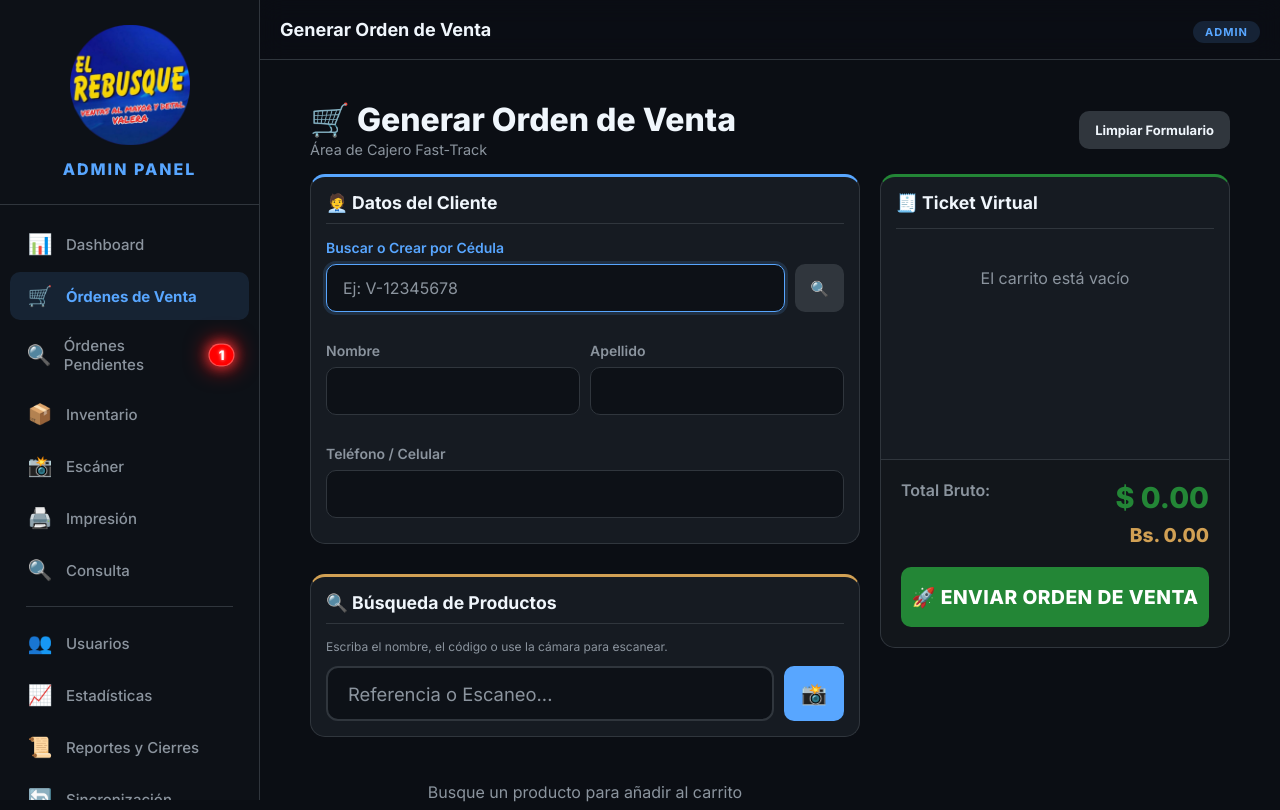
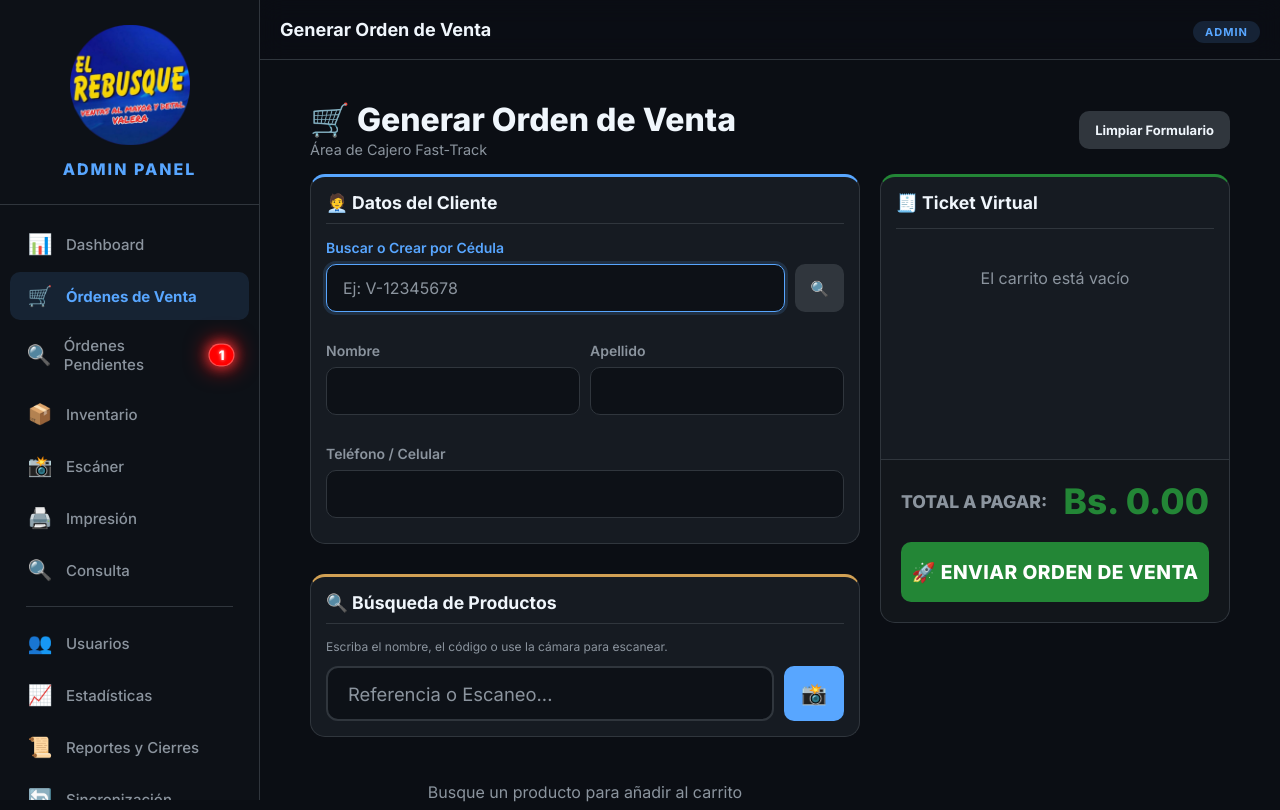
Before and after one commit to Salvaberticci/sistema-gestion-productos-web, a PHP site: page /modules/ventas/index.php in a window 1280 px wide. Shown: the top 810 px of the page. Run offline with PHP 8.4, Linux system fonts and the light colour scheme; a user stored in the database is signed in; tables that the repository leaves empty hold one stand-in row (values such as "Sample post"); some libraries are stand-ins or nearby versions.

Commit message:
🚀 Mejora Visual: Solo Bolívares en Orden de Venta (POS)

```diff
--- a/assets/js/pos.js
+++ b/assets/js/pos.js
@@ -135,8 +135,8 @@ function buscarProducto(query, autoSelectFirst = false) {
                         <div class="product-card-name" style="-webkit-line-clamp: 2;">${p.referencia}</div>
                         <div class="product-card-code">Cod: ${p.codigop} • Stock: <span class="${p.exisact <= 0 ? 'text-danger fw-bold' : ''}">${parseFloat(p.exisact).toFixed(0)}</span></div>
                     </div>
-                    <div class="product-card-price" style="flex-shrink:0;">
-                        ${p.formatted_usd}
+                    <div class="product-card-price text-gold" style="flex-shrink:0;">
+                        ${p.formatted_bs} <span style="font-size:0.7rem;">BS.</span>
                     </div>
                 `;
                 container.appendChild(card);
@@ -147,7 +147,7 @@ function buscarProducto(query, autoSelectFirst = false) {
 function pedirCantidad(product) {
     Swal.fire({
         title: 'Cantidad',
-        html: `<b>${product.referencia}</b><br><br>Stock: ${Math.floor(product.exisact)}<br>Precio: <span class="text-accent">${product.formatted_usd}</span>`,
+        html: `<b>${product.referencia}</b><br><br>Stock: ${Math.floor(product.exisact)}<br>Precio: <span class="text-gold" style="font-size:1.4rem; font-weight:800;">${product.formatted_bs} <small>BS.</small></span>`,
         input: 'number',
         inputValue: 1,
         inputAttributes: { min: 1, step: 1 },
@@ -226,17 +226,16 @@ function renderCart() {
             </div>
             <div style="display:flex; align-items:center; gap:10px;">
                 <div class="cart-item-qty">${item.cantidad} x</div>
-                <div class="cart-item-price">$ ${(item.pventa * item.cantidad).toFixed(2)}</div>
+                <div class="cart-item-price" style="color:var(--color-gold);">Bs. ${(item.precio_bs * item.cantidad).toLocaleString('es-VE', {minimumFractionDigits:2, maximumFractionDigits:2})}</div>
                 <div style="cursor:pointer; color:var(--color-danger); font-size:1.1rem;" onclick="removerItem(${index})">🗑️</div>
             </div>
         `;
         container.appendChild(div);
     });
 
-    totalUsdSpan.innerText = `$ ${totUsd.toFixed(2)}`;
-    // Usar la tasa del primer item o 1
     const rate = cartItems[0] ? (cartItems[0].precio_bs / cartItems[0].pventa) : 1;
-    totalBsSpan.innerText = `Bs. ${(totUsd * rate).toFixed(2)}`;
+    totalBsSpan.innerText = `Bs. ${(totUsd * rate).toLocaleString('es-VE', {minimumFractionDigits:2, maximumFractionDigits:2})}`;
+    if (totalUsdSpan) totalUsdSpan.innerText = `$ ${totUsd.toFixed(2)}`;
 }
 
 function removerItem(index) {
--- a/modules/ventas/index.php
+++ b/modules/ventas/index.php
@@ -135,13 +135,11 @@ require_once __DIR__ . '/../../includes/navbar.php';
             </div>
 
             <div style="border-top: 1px solid var(--color-border); padding: 20px; background: rgba(0,0,0,0.2);">
-                <div style="display:flex; justify-content:space-between; margin-bottom: 8px;">
-                    <span style="color:var(--color-text-dim); font-weight: 600;">Total Bruto:</span>
-                    <span id="cartTotalUSD" style="font-size:1.8rem; font-weight:900; color: var(--color-success);">$ 0.00</span>
+                <div style="display:flex; justify-content:space-between; align-items:center; margin-bottom: 20px;">
+                    <span style="color:var(--color-text-dim); font-weight: 800; font-size: 1.1rem;">TOTAL A PAGAR:</span>
+                    <span id="cartTotalBS" style="font-size:2.2rem; font-weight:900; color:var(--color-success);">Bs. 0.00</span>
                 </div>
-                <div style="display:flex; justify-content:flex-end; margin-bottom: 20px;">
-                    <span id="cartTotalBS" style="font-size:1.2rem; font-weight:800; color:var(--color-gold);">Bs. 0.00</span>
-                </div>
+                <div id="cartTotalUSD" style="display:none;"></div>
 
                 <button id="btnEnviarOrden" class="btn btn-success" style="width: 100%; height:60px; font-size:1.2rem; font-weight: 800; text-transform: uppercase; letter-spacing: 0.5px;" onclick="preEnviarOrden()" disabled>
                     🚀 Enviar Orden de Venta
```
